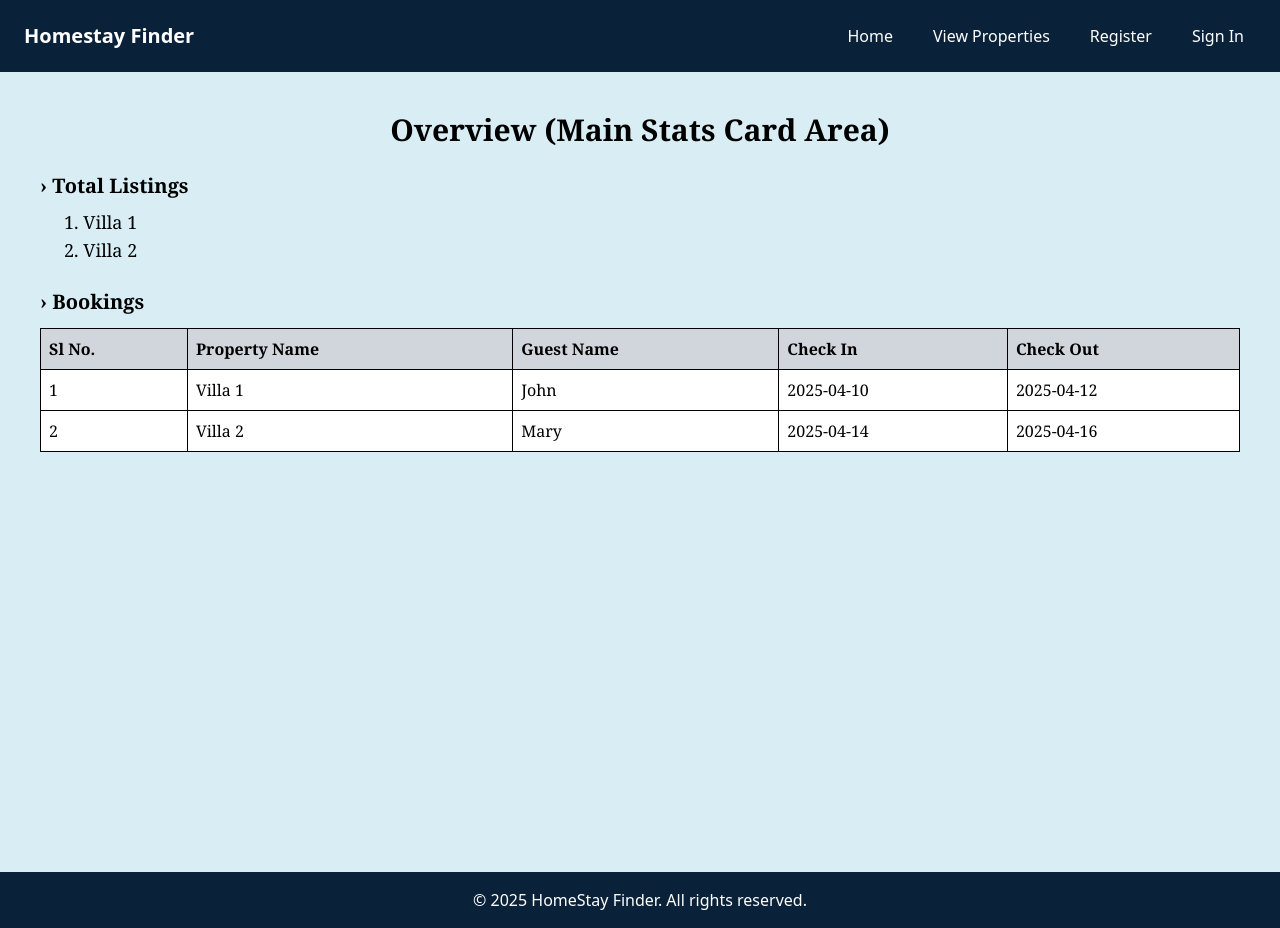
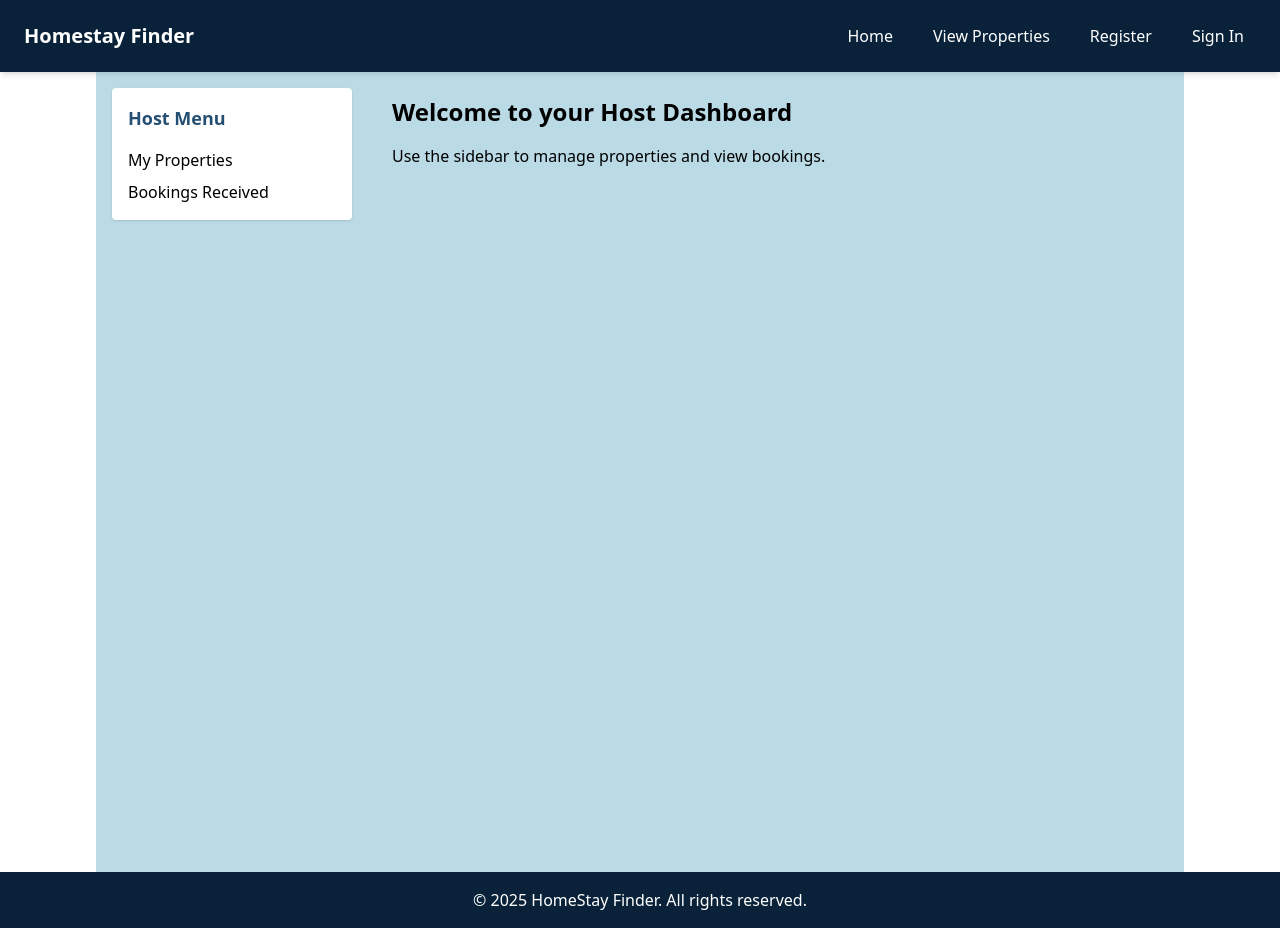
Before and after one commit to sourabhaprasad/hotel-booking, a Next.js app in the folder frontend/: page /dashboard/host in a window 1280 px wide. Built offline with nearby package versions, Linux system fonts and the light colour scheme.

Commit message:
dashboard

```diff
--- /dev/null
+++ b/frontend/app/dashboard/host/bookings/page.jsx
@@ -0,0 +1,11 @@
+"use client";
+
+import BookingsReceived from "../components/BookingsReceived";
+
+export default function HostPropertiesPage() {
+  return (
+    <div>
+      <BookingsReceived />
+    </div>
+  );
+}
--- /dev/null
+++ b/frontend/app/dashboard/host/components/BookingsReceived.jsx
@@ -0,0 +1,12 @@
+const BookingsReceived = () => {
+  return (
+    <div>
+      <h2 className="text-xl font-semibold mb-2">Bookings Received</h2>
+      <div className="bg-white p-4 rounded shadow">
+        <p>No bookings received yet.</p>
+      </div>
+    </div>
+  );
+};
+
+export default BookingsReceived;
--- /dev/null
+++ b/frontend/app/dashboard/host/components/HostSideBar.jsx
@@ -0,0 +1,21 @@
+"use client";
+
+import Link from "next/link";
+
+const HostSidebar = () => {
+  return (
+    <div className="bg-white rounded p-4 space-y-4 shadow">
+      <h2 className="text-lg font-bold text-[#265073]">Host Menu</h2>
+      <nav className="flex flex-col space-y-2">
+        <Link href="/dashboard/host/properties" className="hover:underline">
+          My Properties
+        </Link>
+        <Link href="/dashboard/host/bookings" className="hover:underline">
+          Bookings Received
+        </Link>
+      </nav>
+    </div>
+  );
+};
+
+export default HostSidebar;
--- /dev/null
+++ b/frontend/app/dashboard/host/components/PropertyList.jsx
@@ -0,0 +1,76 @@
+"use client";
+
+import { useEffect, useState } from "react";
+
+const PropertyList = () => {
+  const [properties, setProperties] = useState([]);
+  const [loading, setLoading] = useState(true);
+
+  useEffect(() => {
+    const fetchHostProperties = async () => {
+      try {
+        const token = localStorage.getItem("token");
+
+        const res = await fetch(
+          "http://localhost:5000/api/properties/my-properties",
+          {
+            method: "GET",
+            headers: {
+              Authorization: `Bearer ${token}`,
+              "Content-Type": "application/json",
+            },
+          }
+        );
+
+        if (!res.ok) {
+          throw new Error("Failed to fetch host properties");
+        }
+
+        const data = await res.json();
+        setProperties(data);
+      } catch (error) {
+        console.error("Error fetching host properties:", error);
+      } finally {
+        setLoading(false);
+      }
+    };
+
+    fetchHostProperties();
+  }, []);
+
+  if (loading) return <div className="p-6">Loading your properties...</div>;
+
+  if (properties.length === 0)
+    return <div className="p-6">No properties listed yet.</div>;
+
+  return (
+    <div className="p-6">
+      <h2 className="text-xl font-semibold mb-4">My Properties</h2>
+      <div className="space-y-4">
+        {properties.map((property) => (
+          <div key={property._id} className="bg-white p-4 rounded shadow-md">
+            <h3 className="text-lg font-bold">{property.title}</h3>
+            <p className="text-gray-600">{property.description}</p>
+            <p>
+              <span className="font-semibold">Type:</span> {property.type}
+            </p>
+            <p>
+              <span className="font-semibold">Price:</span> ₹
+              {property.pricePerNight} / night
+            </p>
+            <p>
+              <span className="font-semibold">Location:</span>{" "}
+              {property.address}, {property.city}
+            </p>
+            <p>
+              <span className="font-semibold">Guests Allowed:</span>{" "}
+              {property.guests}
+            </p>
+          </div>
+        ))}
+      </div>
+    </div>
+  );
+};
+
+export default PropertyList;
--- /dev/null
+++ b/frontend/app/dashboard/host/layout.jsx
@@ -0,0 +1,14 @@
+import HostSidebar from "./components/HostSideBar";
+
+export default function HostDashboardLayout({ children }) {
+  return (
+    <div className="min-h-screen flex justify-center ">
+      <div className="w-[85%] flex bg-[#53A2BE]/40">
+        <div className="w-1/4 p-4">
+          <HostSidebar />
+        </div>
+        <div className="w-3/4 p-6">{children}</div>
+      </div>
+    </div>
+  );
+}
--- a/frontend/app/dashboard/host/page.jsx
+++ b/frontend/app/dashboard/host/page.jsx
@@ -1,72 +1,10 @@
-"use client";
-import { useState } from "react";
-
-export default function HostDashboard() {
-  const [showListings, setShowListings] = useState(true);
-  const [showBookings, setShowBookings] = useState(true);
-
+export default function HostDashboardPage() {
   return (
-    <div className="min-h-screen bg-[#D9EDF5] p-10 space-y-6 font-serif">
-      <h1 className="text-3xl font-bold text-center">
-        Overview (Main Stats Card Area)
+    <div>
+      <h1 className="text-2xl font-bold mb-4">
+        Welcome to your Host Dashboard
       </h1>
-
-      {/* Total Listings */}
-      <div>
-        <button
-          onClick={() => setShowListings(!showListings)}
-          className="text-xl font-bold hover:underline"
-        >
-          › Total Listings
-        </button>
-        {showListings && (
-          <ul className="list-decimal list-inside ml-6 mt-2 text-lg">
-            <li>Villa 1</li>
-            <li>Villa 2</li>
-          </ul>
-        )}
-      </div>
-
-      {/* Bookings */}
-      <div>
-        <button
-          onClick={() => setShowBookings(!showBookings)}
-          className="text-xl font-bold hover:underline"
-        >
-          › Bookings
-        </button>
-        {showBookings && (
-          <div className="overflow-x-auto mt-3">
-            <table className="w-full border border-gray-400 text-left text-md">
-              <thead className="bg-gray-300">
-                <tr>
-                  <th className="border p-2">Sl No.</th>
-                  <th className="border p-2">Property Name</th>
-                  <th className="border p-2">Guest Name</th>
-                  <th className="border p-2">Check In</th>
-                  <th className="border p-2">Check Out</th>
-                </tr>
-              </thead>
-              <tbody>
-                <tr className="bg-white">
-                  <td className="border p-2">1</td>
-                  <td className="border p-2">Villa 1</td>
-                  <td className="border p-2">John</td>
-                  <td className="border p-2">2025-04-10</td>
-                  <td className="border p-2">2025-04-12</td>
-                </tr>
-                <tr className="bg-white">
-                  <td className="border p-2">2</td>
-                  <td className="border p-2">Villa 2</td>
-                  <td className="border p-2">Mary</td>
-                  <td className="border p-2">2025-04-14</td>
-                  <td className="border p-2">2025-04-16</td>
-                </tr>
-              </tbody>
-            </table>
-          </div>
-        )}
-      </div>
+      <p>Use the sidebar to manage properties and view bookings.</p>
     </div>
   );
 }
--- /dev/null
+++ b/frontend/app/dashboard/host/properties/page.jsx
@@ -0,0 +1,11 @@
+"use client";
+
+import PropertyList from "../components/PropertyList";
+
+export default function HostPropertiesPage() {
+  return (
+    <div>
+      <PropertyList />
+    </div>
+  );
+}
--- a/frontend/app/layout.jsx
+++ b/frontend/app/layout.jsx
@@ -13,11 +13,13 @@ export const metadata = {
 
 export default function RootLayout({ children }) {
   return (
-    <html lang="en">
-      <body>
+    <html lang="en" className="h-full">
+      <body className="flex flex-col min-h-screen">
         <Navbar />
-        {children}
         <Toaster position="top-center" />
+        <main className="flex-grow flex items-center justify-center ">
+          <div className="w-full max-w-7xl">{children}</div>
+        </main>
         <Footer />
       </body>
     </html>
```
Also changed, not shown: frontend/app/host-dashboard/page.jsx (renamed from frontend/app/manager-dashboard/page.jsx).
